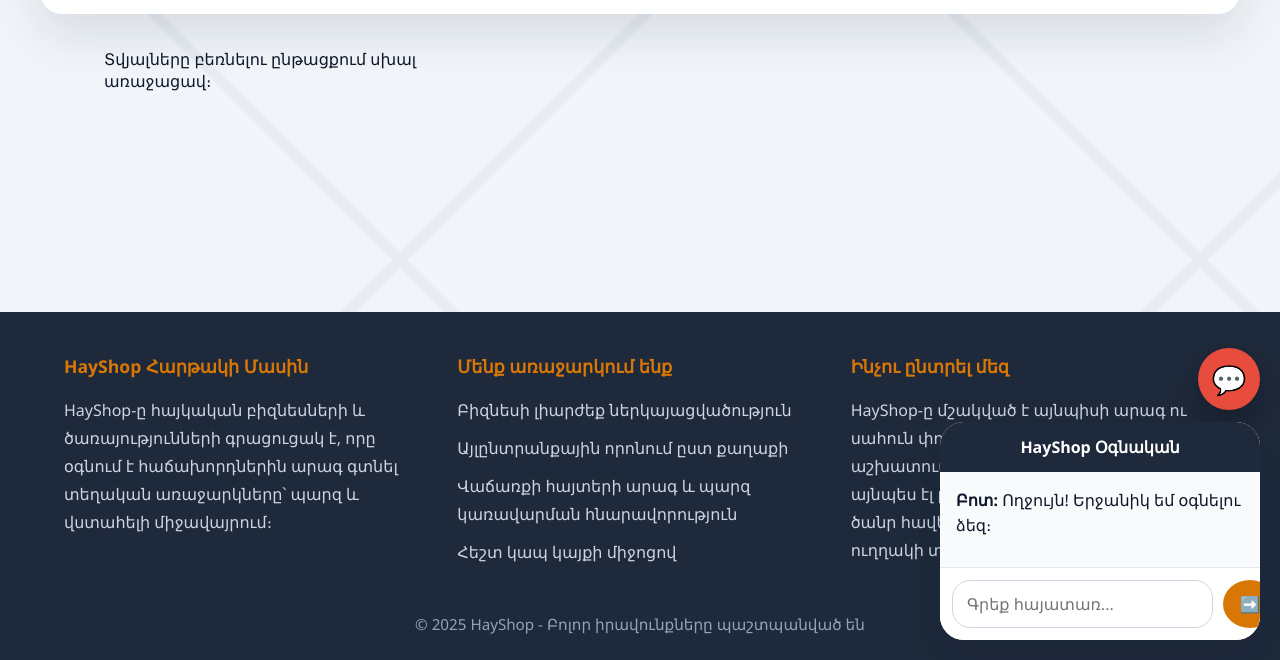
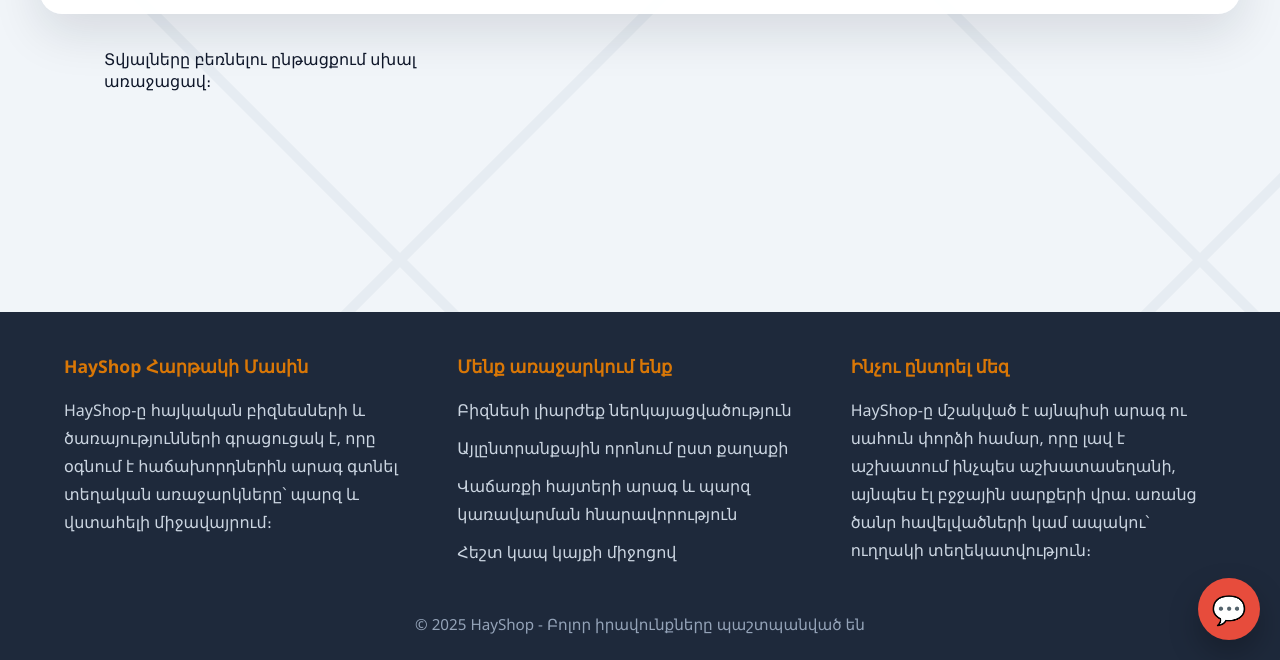
Before and after one commit to arm-website/armshop.store, a website: page index.html in a window 1280 px wide. Both pictures are taken after a click on the button "Բացեք աջակցությունը". Shown: the part 140-800 px from the top of the page. Drawn offline with Linux system fonts and the light colour scheme; no server answers.

Commit message:
Add toggleChat function to manage chat box visibility

```diff
--- a/index.html
+++ b/index.html
@@ -1527,6 +1527,13 @@
             setTimeout(() => addChatMessage(`<strong>Բոտ:</strong> ${response}`, 'bot'), 450);
         }
 
+        function toggleChat() {
+            const box = document.getElementById('chatBox');
+            if (!box) return;
+            const active = box.classList.toggle('active');
+            box.setAttribute('aria-hidden', String(!active));
+        }
+
         function updateListings() {
             state.currentPage = 1;
             renderListings(getVisibleListings());
```
